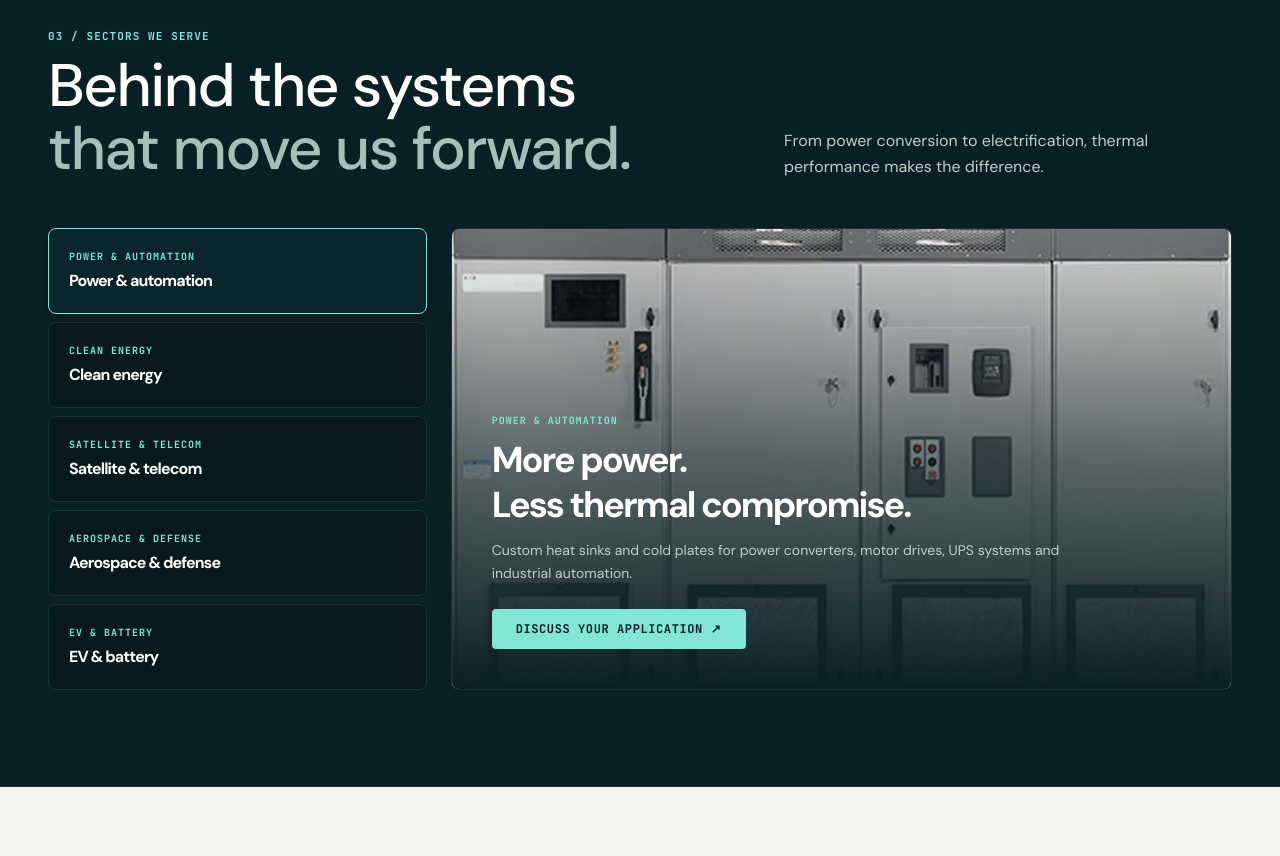
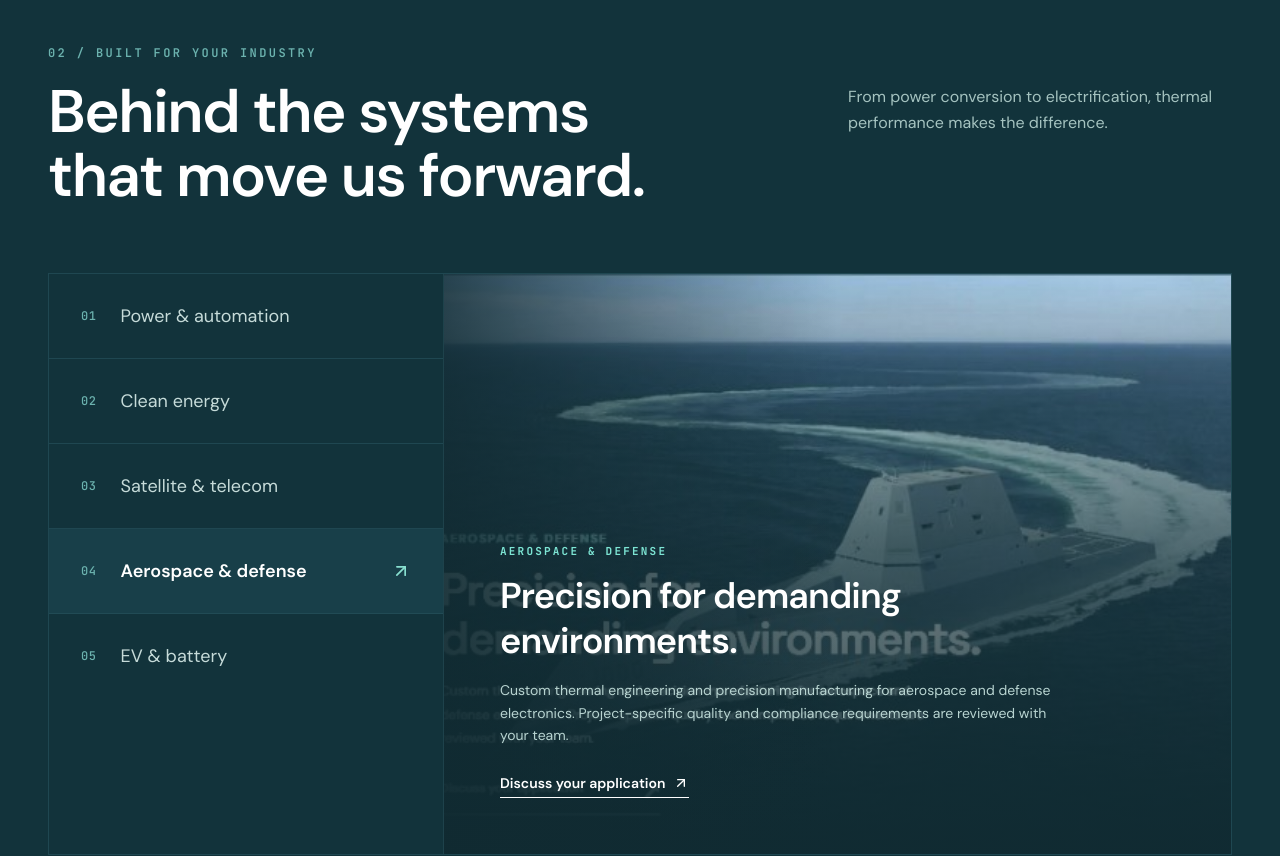
Before and after one commit to innovative-thermal-solutions/thermalsolutions, a Next.js app: page / in a window 1280 px wide. Shown: the part 2320-3176 px from the top of the page. Built offline with nearby package versions, Linux system fonts and the light colour scheme.

Commit message:
style(industries): revamp industries section to match reference mockup design

```diff
--- a/src/components/home/ReferenceIndustriesSection.tsx
+++ b/src/components/home/ReferenceIndustriesSection.tsx
@@ -2,62 +2,80 @@
 
 import React, { useState } from "react";
 import Image from "next/image";
+import { ArrowUpRight } from "lucide-react";
 
-const REFERENCE_MARKETS = [
+interface MarketItem {
+  id: string;
+  num: string;
+  name: string;
+  label: string;
+  title: string;
+  description: string;
+  image: string;
+  alt: string;
+}
+
+const REFERENCE_MARKETS: MarketItem[] = [
   {
     id: "power",
+    num: "01",
+    name: "Power & automation",
     label: "POWER & AUTOMATION",
-    title: "More power. <br />Less thermal compromise.",
+    title: "More power. Less thermal compromise.",
     description:
       "Custom heat sinks and cold plates for power converters, motor drives, UPS systems and industrial automation.",
     image: "/assets/power.webp",
     alt: "Power conversion and industrial automation applications",
-    application: "Power & automation",
   },
   {
     id: "energy",
+    num: "02",
+    name: "Clean energy",
     label: "CLEAN ENERGY",
-    title: "Helping clean energy <br />keep its cool.",
+    title: "Helping clean energy keep its cool.",
     description:
       "Thermal solutions for inverters, renewable energy systems, power conversion and energy storage applications.",
     image: "/assets/energy.webp",
     alt: "Renewable clean energy infrastructure",
-    application: "Clean energy",
   },
   {
     id: "satellite",
+    num: "03",
+    name: "Satellite & telecom",
     label: "SATELLITE & TELECOM",
-    title: "Clear signals. <br />Controlled temperatures.",
+    title: "Clear signals. Controlled temperatures.",
     description:
       "Heat spreading and cooling solutions for RF generators, amplifiers and telecommunications electronics.",
     image: "/assets/satellite.webp",
     alt: "Satellite communications application",
-    application: "Satellite & telecom",
   },
   {
     id: "aerospace",
+    num: "04",
+    name: "Aerospace & defense",
     label: "AEROSPACE & DEFENSE",
-    title: "Precision for <br />demanding environments.",
+    title: "Precision for demanding environments.",
     description:
       "Custom thermal engineering and precision manufacturing for aerospace and defense electronics. Project-specific quality and compliance requirements are reviewed with your team.",
     image: "/assets/aerospace.webp",
     alt: "Aerospace and defense applications",
-    application: "Aerospace & defense",
   },
   {
     id: "ev",
+    num: "05",
+    name: "EV & battery",
     label: "EV & BATTERY",
-    title: "Engineered for <br />the road ahead.",
+    title: "Engineered for the road ahead.",
     description:
       "Cooling solutions for battery packs, charging infrastructure and power electronics, including large-format electric bus cold plates.",
     image: "/assets/ev.webp",
     alt: "Electric vehicle and battery applications",
-    application: "EV & battery",
   },
 ];
 
 export function ReferenceIndustriesSection() {
-  const [activeMarket, setActiveMarket] = useState(REFERENCE_MARKETS[0]);
+  // Default to aerospace & defense (04) to match the reference design directly
+  const [activeMarket, setActiveMarket] = useState<MarketItem>(REFERENCE_MARKETS[3]);
 
   const openInquiry = (app: string) => {
     window.dispatchEvent(
@@ -68,78 +86,100 @@ export function ReferenceIndustriesSection() {
   };
 
   return (
-    <section id="industries" className="relative w-full py-24 px-6 sm:px-8 lg:px-12 bg-[#091f26] text-white border-b border-slate-800">
+    <section id="industries" className="relative w-full py-20 lg:py-28 px-6 sm:px-8 lg:px-12 bg-[#12333b] text-white border-b border-[#1b4651]">
       <div className="max-w-[1440px] mx-auto">
-        {/* Header */}
-        <div className="flex flex-col md:flex-row md:items-end justify-between gap-6 mb-12">
+        {/* Section Header */}
+        <div className="flex flex-col md:flex-row md:items-start justify-between gap-6 mb-12 sm:mb-16">
           <div>
-            <p className="text-[11px] font-mono tracking-widest text-[#81e6d6] uppercase mb-2 font-bold">
-              03 / SECTORS WE SERVE
+            <p className="text-[12px] font-mono tracking-[0.2em] text-[#6cb3af] uppercase mb-4 font-semibold">
+              02 / BUILT FOR YOUR INDUSTRY
             </p>
-            <h2 className="text-4xl sm:text-5xl lg:text-6xl font-serif font-medium tracking-tight leading-[1.05]">
+            <h2 className="text-4xl sm:text-5xl lg:text-6xl font-sans font-semibold tracking-tight text-[#f4f7f5] leading-[1.08]">
               Behind the systems <br />
-              <span className="text-[#a3c0bb]">that move us forward.</span>
+              that move us forward.
             </h2>
           </div>
-          <p className="text-slate-300 text-sm sm:text-base max-w-md leading-relaxed">
+          <p className="text-[#a5c3c0] text-sm sm:text-base max-w-sm leading-relaxed md:pt-10">
             From power conversion to electrification, thermal performance makes the difference.
           </p>
         </div>
 
-        {/* Industry Explorer */}
-        <div className="grid grid-cols-1 lg:grid-cols-12 gap-6 items-stretch">
-          {/* Navigation Tabs */}
-          <div className="lg:col-span-4 flex flex-row lg:flex-col overflow-x-auto lg:overflow-visible gap-2 pb-2 lg:pb-0">
+        {/* Unified Framed Container matching the reference mockup */}
+        <div className="grid grid-cols-1 lg:grid-cols-12 border border-[#25505b]/70 overflow-hidden">
+          {/* Left Column: Numbered Industry List */}
+          <div className="lg:col-span-4 flex flex-col divide-y divide-[#25505b]/70 bg-[#12333b]">
             {REFERENCE_MARKETS.map((m) => {
               const isActive = activeMarket.id === m.id;
               return (
                 <button
                   key={m.id}
                   onClick={() => setActiveMarket(m)}
-                  className={`text-left p-4 sm:p-5 rounded-lg border transition-all cursor-pointer flex-shrink-0 lg:flex-shrink w-64 lg:w-full ${
+                  className={`w-full text-left py-7 px-8 transition-colors flex items-center justify-between group cursor-pointer ${
                     isActive
-                      ? "bg-[#0b252c] border-[#81e6d6] shadow-md"
-                      : "bg-[#07191f] border-slate-800 hover:border-slate-700 text-slate-400 hover:text-white"
+                      ? "bg-[#183f49] text-white"
+                      : "text-[#88b0ac] hover:bg-[#153a43]/70 hover:text-white"
                   }`}
                 >
-                  <span className="text-[10px] font-mono tracking-widest block uppercase mb-1 font-bold text-[#81e6d6]">
-                    {m.label}
-                  </span>
-                  <span className="text-sm sm:text-base font-serif font-bold text-white block">
-                    {m.application}
-                  </span>
+                  <div className="flex items-center gap-6">
+                    <span className="text-[12px] font-mono text-[#6cb3af] font-medium tracking-wider">
+                      {m.num}
+                    </span>
+                    <span
+                      className={`text-base sm:text-lg font-sans transition-colors ${
+                        isActive
+                          ? "font-semibold text-white"
+                          : "font-normal text-[#c6dbd9] group-hover:text-white"
+                      }`}
+                    >
+                      {m.name}
+                    </span>
+                  </div>
+
+                  {/* Arrow Indicator on Active Item */}
+                  {isActive && (
+                    <ArrowUpRight className="w-5 h-5 text-[#88e0d0] flex-shrink-0" />
+                  )}
                 </button>
               );
             })}
           </div>
 
-          {/* Interactive Visual Window */}
-          <div className="lg:col-span-8 relative min-h-[380px] lg:min-h-[460px] rounded-lg overflow-hidden border border-slate-800 bg-[#07191f] flex flex-col justify-end p-6 sm:p-10">
+          {/* Right Column: Panoramic Application Window */}
+          <div className="lg:col-span-8 relative min-h-[460px] lg:min-h-[580px] bg-[#0c2328] flex flex-col justify-end p-8 sm:p-12 lg:p-14 overflow-hidden border-t lg:border-t-0 lg:border-l border-[#25505b]/70">
+            {/* Background Image with smooth transition */}
             <Image
               src={activeMarket.image}
               alt={activeMarket.alt}
               fill
-              className="object-cover transition-all duration-700"
+              key={activeMarket.id}
+              className="object-cover object-center transition-all duration-700 ease-out"
+              priority
             />
-            <div className="absolute inset-0 bg-gradient-to-t from-[#091f26] via-[#091f26]/60 to-transparent" />
 
+            {/* Gradient Overlay for crisp text contrast */}
+            <div className="absolute inset-0 bg-gradient-to-t from-[#102a31]/95 via-[#102a31]/60 to-transparent pointer-events-none" />
+            <div className="absolute inset-0 bg-gradient-to-r from-[#102a31]/80 via-transparent to-transparent pointer-events-none" />
+
+            {/* Overlay Content Box */}
             <div className="relative z-10 max-w-xl">
-              <span className="text-[10px] font-mono tracking-widest text-[#81e6d6] uppercase font-bold block mb-2">
+              <span className="text-[11px] font-mono tracking-[0.2em] text-[#7de5d4] uppercase font-bold block mb-3">
                 {activeMarket.label}
               </span>
-              <h3
-                className="text-2xl sm:text-3xl lg:text-4xl font-serif font-bold text-white mb-3 leading-tight"
-                dangerouslySetInnerHTML={{ __html: activeMarket.title }}
-              />
-              <p className="text-xs sm:text-sm text-slate-300 leading-relaxed mb-6">
+
+              <h3 className="text-2xl sm:text-3xl lg:text-4xl font-sans font-semibold text-white mb-4 leading-tight tracking-tight">
+                {activeMarket.title}
+              </h3>
+
+              <p className="text-xs sm:text-sm text-[#b8d4d1] leading-relaxed mb-6 font-normal">
                 {activeMarket.description}
               </p>
+
               <button
-                onClick={() => openInquiry(activeMarket.application)}
-                className="px-6 py-3 bg-[#81e6d6] hover:bg-[#a4f5e7] text-[#091f26] font-bold text-xs font-mono uppercase tracking-wider rounded transition-colors inline-flex items-center gap-2 cursor-pointer"
+                onClick={() => openInquiry(activeMarket.name)}
+                className="group inline-flex items-center gap-2 text-xs sm:text-sm font-sans font-semibold text-white border-b border-white pb-1 hover:text-[#7de5d4] hover:border-[#7de5d4] transition-colors cursor-pointer"
               >
                 <span>Discuss your application</span>
-                <span>↗</span>
+                <ArrowUpRight className="w-4 h-4 transition-transform group-hover:translate-x-0.5 group-hover:-translate-y-0.5" />
               </button>
             </div>
           </div>
```
Also changed, not shown: public/assets/aerospace.webp.
